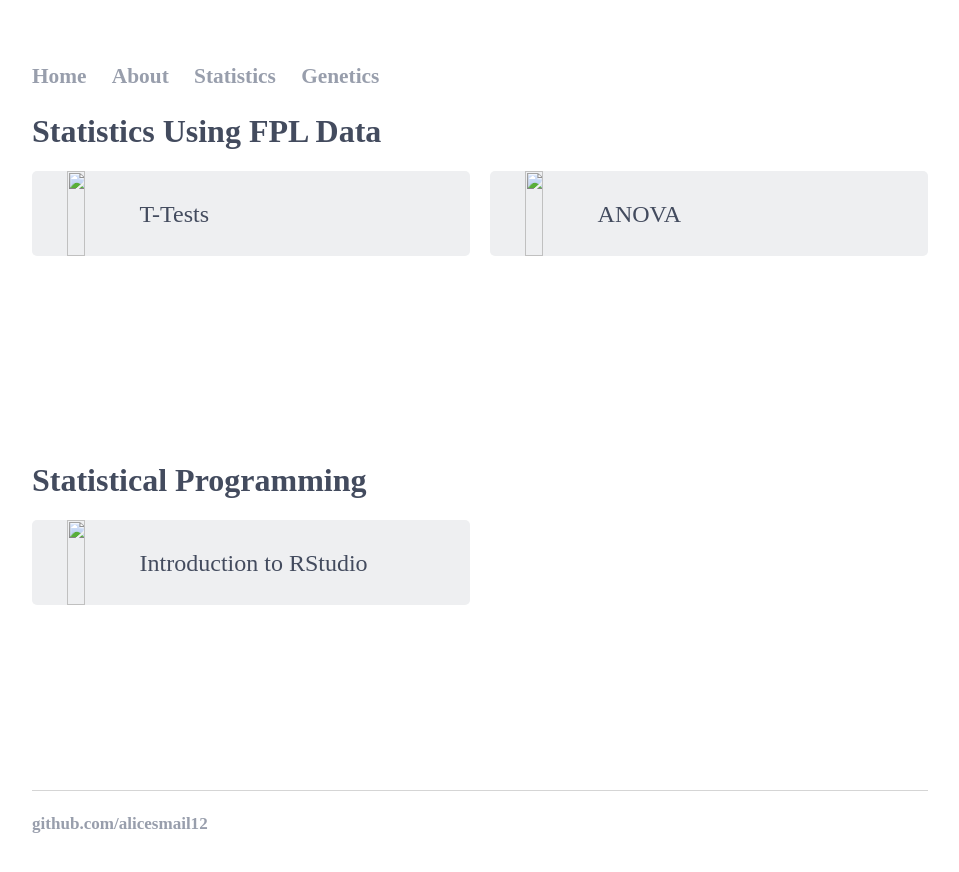
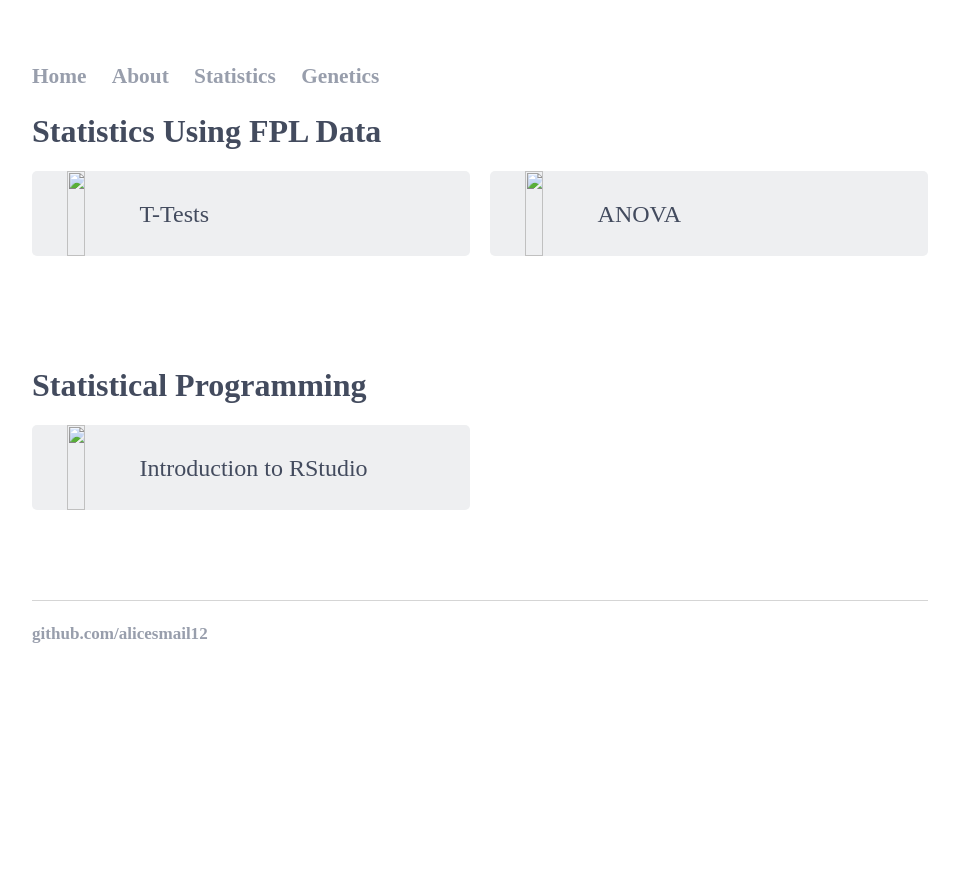
Before and after one commit to alicesmail12/alicesmail12.github.io, a Jekyll site: the page built from Statistics/index.html, in a window 1280 px wide. Shown: the top 872 px of the page, without its empty margins (160-1119 px from the left). Built offline with Jekyll 4.4.1, drawn with Linux system fonts in a browser that asks for light colours; some web fonts are replaced.

Commit message:
Update index.html

```diff
--- a/Statistics/index.html
+++ b/Statistics/index.html
@@ -10,7 +10,7 @@
 
 .portfolio {
     display: grid;
-    grid-template-rows: 80px 80px 80px;
+    grid-template-rows: 80px 80px;
     grid-template-columns: repeat(2, 1fr);
     row-gap: 15px;
     column-gap: 20px
```
